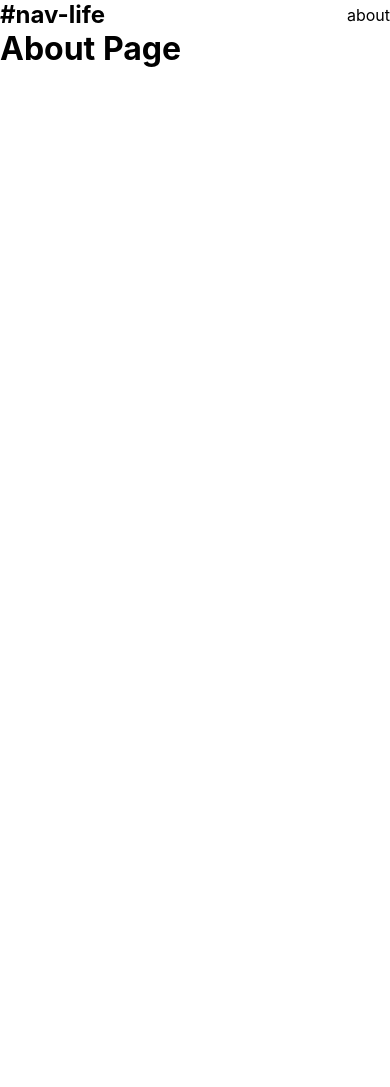
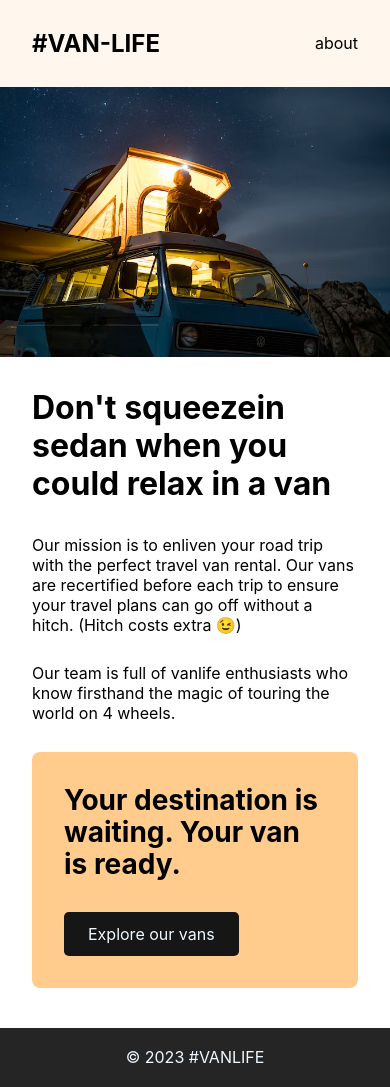
Before and after one commit to BoringCode11/van-life, a React (Vite) app: page /about in a window 390 px wide. Before the commit the page ends 844 px from the top, so only its background shows below. Built offline with nearby package versions, Linux system fonts and the light colour scheme.

Commit message:
add mobile styles

```diff
--- a/src/App.jsx
+++ b/src/App.jsx
@@ -3,13 +3,11 @@ import { Home, About } from './components/index';
 
 function App() {
   return (
-    <>
+    <div className='app'>
       <BrowserRouter>
-        <header
-          style={{ display: 'flex', alignItems: 'center', justifyContent: 'space-between' }}
-        >
+        <header>
           <h2>
-            <Link to='/'>#nav-life</Link>
+            <Link to='/'>#VAN-LIFE</Link>
           </h2>
           <nav>
             <Link to='/about'>about</Link>
@@ -20,8 +18,10 @@ function App() {
           <Route path='/' element={<Home />} />
           <Route path='/about' element={<About />} />
         </Routes>
+
+        <footer>&copy; 2023 #VANLIFE</footer>
       </BrowserRouter>
-    </>
+    </div>
   )
 }
 
--- a/src/components/About.jsx
+++ b/src/components/About.jsx
@@ -1,6 +1,26 @@
 function About() {
   return (
-    <h1>About Page</h1>
+    <div className="about">
+      <div className="cover"></div>
+
+      <div className="container">
+        <h1 className="about-title">
+          Don&apos;t squeezein sedan when you could relax in a van
+        </h1>
+        <p>
+          Our mission is to enliven your road trip with the perfect travel van rental. Our vans are recertified before each trip to ensure your travel plans can go off without a hitch.
+          (Hitch costs extra 😉)
+        </p>
+        <p>
+          Our team is full of vanlife enthusiasts who know firsthand the magic of touring the world on 4 wheels.
+        </p>
+
+        <div className="explore">
+          <h3>Your destination is waiting. Your van is ready.</h3>
+          <button>Explore our vans</button>
+        </div>
+      </div>
+    </div>
   )
 }
 
--- a/src/components/Home.jsx
+++ b/src/components/Home.jsx
@@ -1,6 +1,17 @@
 function Home() {
   return (
-    <h1>Home Page</h1>
+    <div className="hero-sec">
+      <h1 className="title">
+        You got the travel plans, we got the travel vans
+      </h1>
+      <p className="description">
+        Add adventure to your life by joining the #vanlife movement. Rent the van to make your perfect road trip
+      </p>
+
+      <button className="btn">
+        Find your van
+      </button>
+    </div>
   )
 }
 
--- a/src/index.css
+++ b/src/index.css
@@ -9,3 +9,103 @@
 body {
   font-family: Inter, system-ui, Avenir, Helvetica, Arial, sans-serif;
 }
+
+.app {
+  min-height: 100vh;
+}
+
+header {
+  display: flex;
+  align-items: center;
+  justify-content: space-between;
+  background-color: #fff7ed;
+  padding-block: 1.8em;
+  padding-inline: 2em;
+}
+
+.hero-sec {
+  background-image: url('./assets/mobile-bgc.png');
+  background-repeat: no-repeat;
+  background-position: center;
+  background-size: cover;
+  padding-inline: 2em;
+  width: 100%;
+  color: #fff7ed;
+  padding-block: 9em;
+}
+
+.hero-sec > *:not(:last-child) {
+  color: #fff7ed;
+  margin-bottom: 0.6em;
+}
+
+.btn {
+  font: inherit;
+  display: block;
+  width: 100%;
+  padding-block: 1em;
+  margin-top: 2em;
+  border: none;
+  color: #fff7ed;
+  background-color: #ff8c38;
+  font-weight: 600;
+  cursor: pointer;
+  border-radius: 0.3em;
+}
+
+.about > .cover {
+  height: 270px;
+  width: 100%;
+  background-image: url('./assets/about-cover.png');
+  background-position: center;
+  background-repeat: no-repeat;
+  background-size: cover;
+}
+
+.container {
+  padding-inline: 2em;
+}
+
+.container > h1 {
+  font-size: 2rem;
+  line-height: 38px;
+  margin-block: 32px;
+}
+
+.container > p {
+  margin-bottom: 1.8em;
+}
+
+.explore {
+  background-color: #ffcc8d;
+  padding: 2em;
+  border-radius: 0.5em;
+  margin-bottom: 2.5em;
+}
+
+.explore > h3 {
+  font-size: 28px;
+  font-weight: 700;
+  line-height: 32px;
+  margin-bottom: 32px;
+}
+
+.explore > button {
+  font: inherit;
+  cursor: pointer;
+  color: aliceblue;
+  border: none;
+  background-color: #161616;
+  padding: 12px 24px;
+  border-radius: 0.3em;
+}
+
+footer {
+  background-color: #252525;
+  color: aliceblue;
+  /* position: absolute;
+  bottom: 0;
+  width: 100%; */
+  text-align: center;
+  padding-block: 1.2em;
+}
```
Also changed, not shown: src/assets/about-cover.png (added), src/assets/mobile-bgc.png (added).
